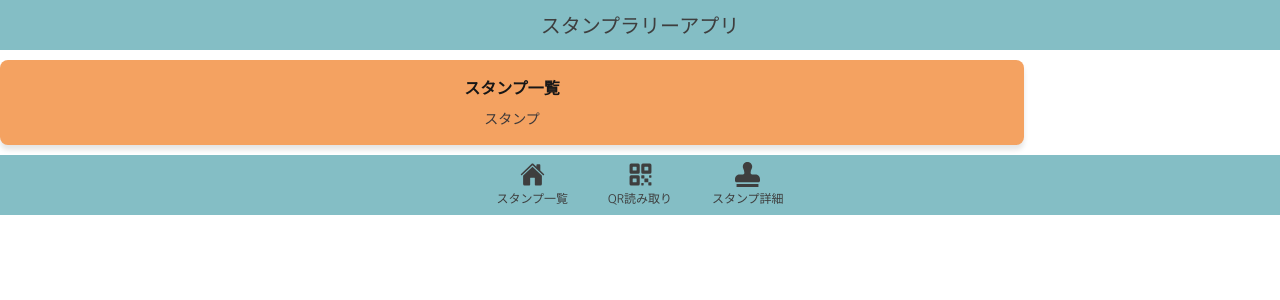
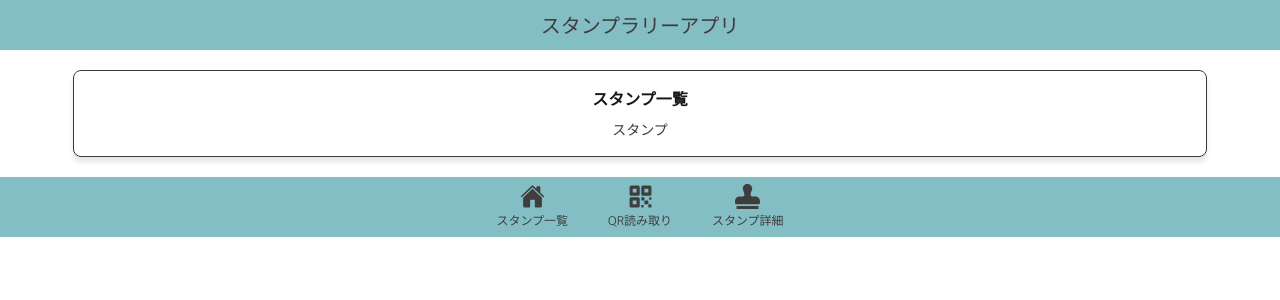
Before and after one commit to ice28992/fes-stamp, a Next.js app: page / in a window 1280 px wide. Shown: the top 300 px of the page. Built offline with nearby package versions, Linux system fonts and the light colour scheme.

Commit message:
feat: QR読み取り&スタンプ画像表示

```diff
--- a/app/components/ui/Card.module.css
+++ b/app/components/ui/Card.module.css
@@ -18,7 +18,7 @@
 }
 
 .wcard {
-  width: 80%;
+  width: 90%;
   padding: 16px;
   border: #3d3939 1px solid;
   border-radius: 8px;
--- a/app/components/ui/Card.tsx
+++ b/app/components/ui/Card.tsx
@@ -5,7 +5,7 @@ import styles from './Card.module.css';
 type CardProps = {
   cardColor?: string;
   cardTitle: string | null;
-  cardText: string | null;
+  cardText: string | React.ReactNode | null;
   children?: React.ReactNode;
 };
 
--- /dev/null
+++ b/app/page.module.css
@@ -0,0 +1,5 @@
+.contents {
+  display: flex;
+  justify-content: center;
+  padding: 10px;
+}
--- a/app/page.tsx
+++ b/app/page.tsx
@@ -1,13 +1,12 @@
-import { LargeCard } from '@/components/ui/Card'
+import { WrapCard } from '@/components/ui/Card'
+import styles from './page.module.css'
 
 export default function Home() {
   return (
-    <div>
-      <LargeCard
-        cardColor="#f4a261"
-        cardTitle="スタンプ一覧"
-        cardText="スタンプ"
-      />
+    <div className={styles.contents}>
+      <WrapCard cardTitle="スタンプ一覧" cardText="スタンプ">
+
+      </WrapCard>
     </div>
   );
 }
--- a/app/qrReader/content.tsx
+++ b/app/qrReader/content.tsx
@@ -3,12 +3,17 @@
 import { useState, useEffect, useRef } from 'react';
 import jsQR from 'jsqr';
 import styles from './style.module.css';
+import Image from 'next/image';
+
 import { SmallCard } from '@/components/ui/Card';
 
 export default function Camera() {
   const videoRef = useRef<HTMLVideoElement>(null);
   const canvasRef = useRef<HTMLCanvasElement>(null);
   const [qrCodeData, setQrCodeData] = useState<string | null>(null);
+  const [eventId, setEventId] = useState<string | null>(null);
+  const [eventMessage, setEventMessage] = useState<string | null>(null);
+  const [imageUrl, setImageUrl] = useState<string | null>(null);
 
   useEffect(() => {
     const config = { audio: false, video: { facingMode: 'environment' } };
@@ -30,8 +35,17 @@ export default function Camera() {
         if (imageData) {
           const code = jsQR(imageData.data, videoRef.current.clientWidth, videoRef.current.clientHeight);
           if (code) {
-            setQrCodeData(code.data);
-            console.log(code.data);
+            const qrData = code.data;
+            setQrCodeData(qrData);
+            console.log('QR Code Data:', qrData);
+
+            // QRコードのデータをカンマで分割
+            const [id, message] = qrData.split(',');
+            setEventId(id);
+            setEventMessage(message);
+
+            // イベントIDに対応する画像をセット
+            setImageUrl(`/images/${id}.png`);
           }
         }
         setTimeout(() => { checkImage(); }, 200);
@@ -65,11 +79,24 @@ export default function Camera() {
 
       {/* QRコードの内容があれば表示 */}
       <div className={styles.contents}>
-        {qrCodeData && (
+        {qrCodeData && eventId && eventMessage && (
           <SmallCard
-            cardColor='#6be0a5ff'
-            cardTitle='QRコードの内容'
-            cardText={qrCodeData}
+            cardColor="#6be0a5ff"
+            cardTitle={`スタンプ ${eventId}`}
+            cardText={
+              <div>
+                {imageUrl &&
+                  <Image
+                    className={styles.img}
+                    src={imageUrl}
+                    alt={`Event ${eventId} Image`}
+                    width={100}
+                    height={100}
+                  />
+                }
+                <p>{eventMessage}</p>
+              </div>
+            }
           />
         )}
       </div>
--- a/app/qrReader/style.module.css
+++ b/app/qrReader/style.module.css
@@ -15,3 +15,8 @@
 .hidden {
   display: none;
 }
+
+.img {
+  margin: auto;
+  padding-bottom: 10px;
+}
```
Also changed, not shown: public/images/ID1.png (added).
